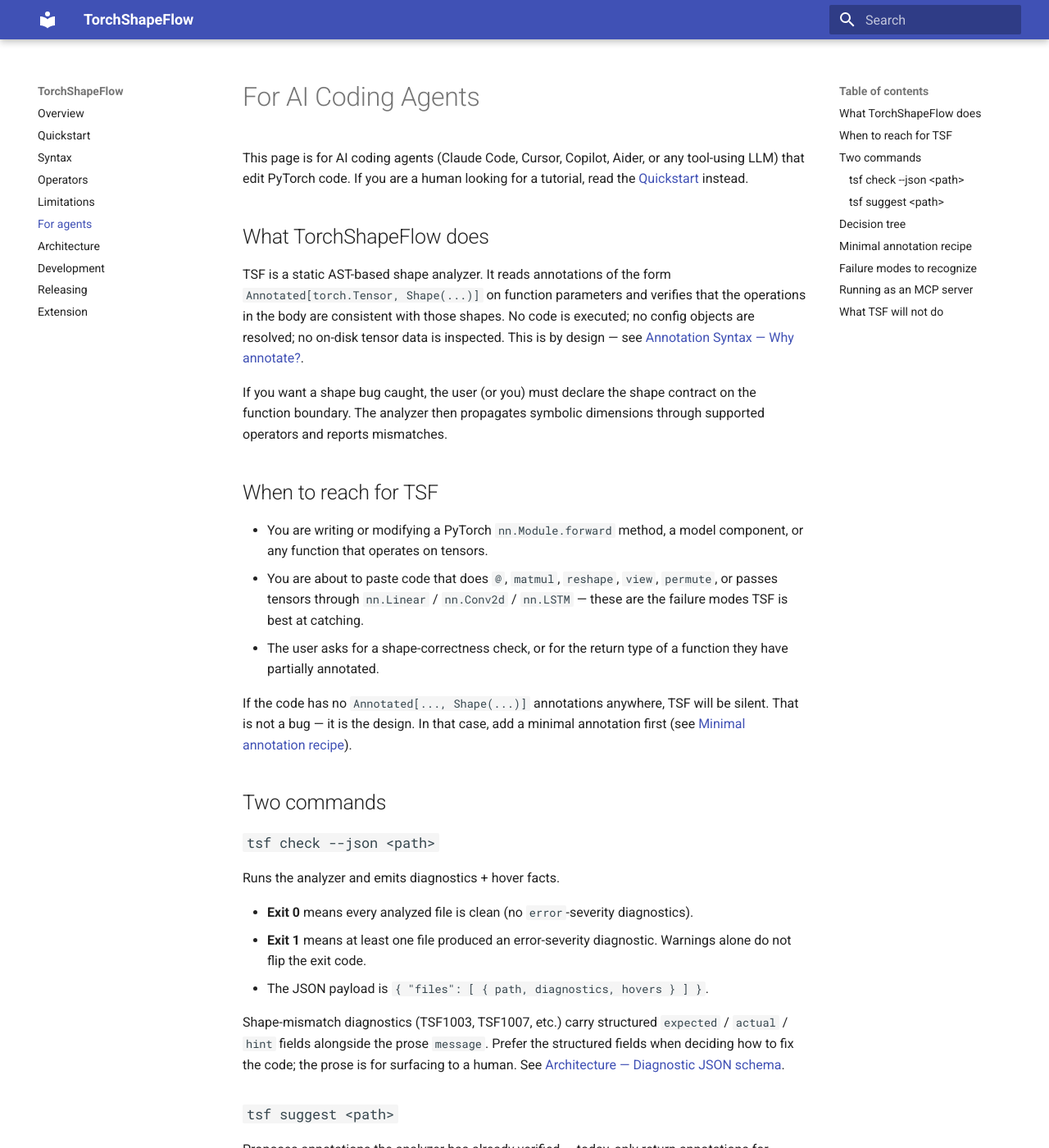
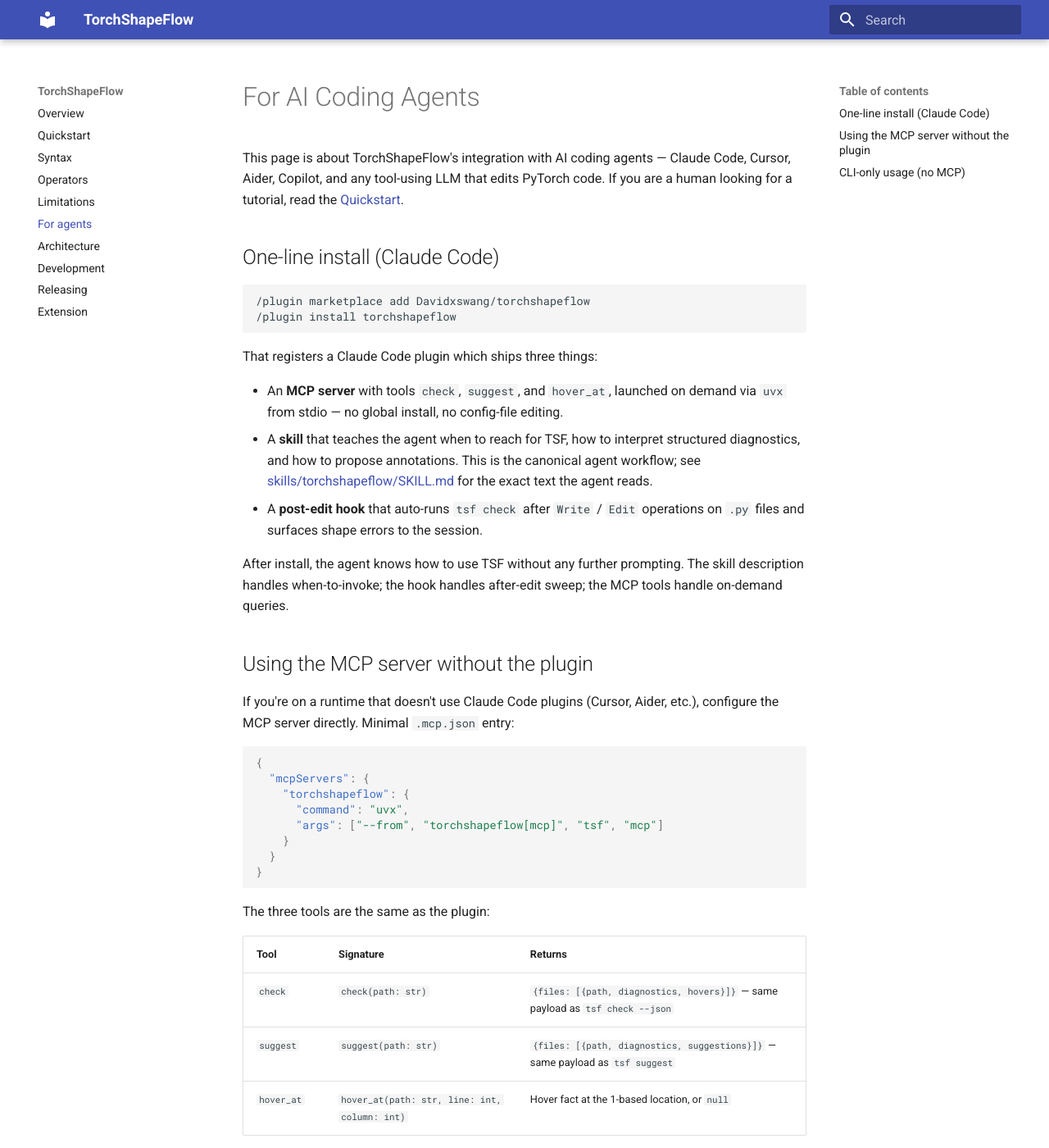
Before and after one commit to Davidxswang/torchshapeflow, an MkDocs documentation site: the page built from docs/agents.md, in a window 1280 px wide and 1400 px high. Shown: the whole window at 82% size. Built offline with MkDocs 1.6.1 and Material for MkDocs 9.7.7, drawn with Linux system fonts in a browser that asks for light colours; some of the changed text lies outside the part shown.

Commit message:
feat(plugin): ship TorchShapeFlow as a Claude Code plugin
Installs in one paste inside Claude Code:

    /plugin marketplace add Davidxswang/torchshapeflow
    /plugin install torchshapeflow

After that, the user's Claude Code has TSF wired in three ways with no
manual config-file editing:

- **MCP server**: `.mcp.json` at repo root spawns `uvx --from
  torchshapeflow[mcp] tsf mcp` on demand. The three tools from the
  earlier commit (`check`, `suggest`, `hover_at`) are now reachable
  from the plugin's MCP namespace.
- **Skill** at `skills/torchshapeflow/SKILL.md`: becomes the canonical
  agent-workflow document. Frontmatter description drives invocation —
  Claude decides when to reach for TSF based on the task context. The
  body explains the annotation-first mental model, how to read
  structured `expected`/`actual`/`hint` diagnostic fields, the
  decision tree for `check` vs `suggest`, the minimal annotation
  recipe, and the failure-mode table.
- **PostToolUse hook** at `hooks/hooks.json` + `hooks/post_edit.py`:
  after any `Write` / `Edit` on a `.py` file, the hook runs
  `tsf check --json` and surfaces error-severity diagnostics to the
  session via stderr. Non-blocking (always exits 0); silent when the
  analyzer is clean; silent when `uvx` isn't on PATH (graceful
  degradation). Ships with a 30s timeout to avoid stalling sessions.

Single source of truth:

- `skills/torchshapeflow/SKILL.md` is the canonical agent workflow.
- `docs/agents.md` is now a short meta page pointing at the skill for
  plugin users and at the bare MCP config for non-plugin runtimes
  (Cursor, Aider, etc.) — no duplicated workflow content.
- The CLI / MCP / skill all emit the same JSON schema (diagnostics +
  hovers + suggestions); that schema's field-level docs live in
  `architecture.md` and are cross-linked from the skill and agents.md.

README leads with the plugin install; the `pip install torchshapeflow`
path moves down as a secondary option for CLI users and for runtimes
without Claude Code plugin support.

No tests change — the server + CLI are identical to PR #31's earlier
commit; only the packaging around them is new. 394 tests still passing.

Co-Authored-By: Claude Opus 4.7 (1M context) <noreply@anthropic.com>

````diff
--- a/docs/agents.md
+++ b/docs/agents.md
@@ -1,168 +1,69 @@
 # For AI Coding Agents
 
-This page is for AI coding agents (Claude Code, Cursor, Copilot, Aider, or any
-tool-using LLM) that edit PyTorch code. If you are a human looking for a
-tutorial, read the [Quickstart](quickstart.md) instead.
+This page is about TorchShapeFlow's integration with AI coding agents — Claude
+Code, Cursor, Aider, Copilot, and any tool-using LLM that edits PyTorch code.
+If you are a human looking for a tutorial, read the [Quickstart](quickstart.md).
 
-## What TorchShapeFlow does
+## One-line install (Claude Code)
 
-TSF is a static AST-based shape analyzer. It reads annotations of the form
-`Annotated[torch.Tensor, Shape(...)]` on function parameters and verifies that
-the operations in the body are consistent with those shapes. No code is
-executed; no config objects are resolved; no on-disk tensor data is inspected.
-This is by design — see [Annotation Syntax — Why annotate?](syntax.md#why-annotate).
-
-If you want a shape bug caught, the user (or you) must declare the shape
-contract on the function boundary. The analyzer then propagates symbolic
-dimensions through supported operators and reports mismatches.
-
-## When to reach for TSF
-
-- You are writing or modifying a PyTorch `nn.Module.forward` method, a model
-  component, or any function that operates on tensors.
-- You are about to paste code that does `@`, `matmul`, `reshape`, `view`,
-  `permute`, or passes tensors through `nn.Linear` / `nn.Conv2d` / `nn.LSTM` —
-  these are the failure modes TSF is best at catching.
-- The user asks for a shape-correctness check, or for the return type of a
-  function they have partially annotated.
-
-If the code has no `Annotated[..., Shape(...)]` annotations anywhere, TSF will
-be silent. That is not a bug — it is the design. In that case, add a minimal
-annotation first (see [Minimal annotation recipe](#minimal-annotation-recipe)).
-
-## Two commands
-
-### `tsf check --json <path>`
-
-Runs the analyzer and emits diagnostics + hover facts.
-
-- **Exit 0** means every analyzed file is clean (no `error`-severity
-  diagnostics).
-- **Exit 1** means at least one file produced an error-severity diagnostic.
-  Warnings alone do not flip the exit code.
-- The JSON payload is `{ "files": [ { path, diagnostics, hovers } ] }`.
-
-Shape-mismatch diagnostics (TSF1003, TSF1007, etc.) carry structured
-`expected` / `actual` / `hint` fields alongside the prose `message`. Prefer
-the structured fields when deciding how to fix the code; the prose is for
-surfacing to a human. See [Architecture — Diagnostic JSON schema](architecture.md#diagnostic-json-schema).
-
-### `tsf suggest <path>`
-
-Proposes annotations the analyzer has already verified — today, only return
-annotations for functions whose parameters are annotated and whose every exit
-path returns a shape-stable tensor.
-
-- **Exit 0** means analysis succeeded (regardless of whether suggestions were
-  produced).
-- **Exit 1** means at least one file emitted an error-severity diagnostic.
-  This matters: an empty `suggestions` list alongside a clean exit means "TSF
-  verified the function and has nothing to add." An empty `suggestions` list
-  alongside a non-zero exit means "TSF could not verify some function — read
-  the `diagnostics` to see why." Do not conflate the two.
-- Payload is `{ "files": [ { path, diagnostics, suggestions } ] }`.
-- The command is read-only. It never rewrites source files. If you act on a
-  suggestion, you do the edit; TSF only recommends.
-
-Each suggestion includes a pasteable `annotation` string and a raw `shape`.
-The annotation is rendered by reusing the first annotated parameter's AST as
-a template, so names like `Annotated`, `Tensor`, `torch.Tensor`, and
-`typing.Annotated` always match what the target file already imports. Paste
-the `annotation` verbatim.
-
-## Decision tree
-
-```
-User edited PyTorch code?
-├── yes → run tsf check --json
-│         ├── exit 1 → surface diagnostics to user; for each TSF1xxx error,
-│         │           the `expected`, `actual`, and `hint` fields tell you
-│         │           exactly what to change
-│         └── exit 0 → (optional) run tsf suggest to see whether TSF can
-│                     fill in return annotations you have not written yet
-└── no  → no action needed
+```text
+/plugin marketplace add Davidxswang/torchshapeflow
+/plugin install torchshapeflow
 ```
 
-## Minimal annotation recipe
+That registers a Claude Code plugin which ships three things:
 
-If the user's code has no annotations, the smallest first step is:
+- An **MCP server** with tools `check`, `suggest`, and `hover_at`, launched on
+  demand via `uvx` from stdio — no global install, no config-file editing.
+- A **skill** that teaches the agent when to reach for TSF, how to interpret
+  structured diagnostics, and how to propose annotations. This is the
+  canonical agent workflow; see
+  [skills/torchshapeflow/SKILL.md](https://github.com/Davidxswang/torchshapeflow/blob/main/skills/torchshapeflow/SKILL.md)
+  for the exact text the agent reads.
+- A **post-edit hook** that auto-runs `tsf check` after `Write` / `Edit`
+  operations on `.py` files and surfaces shape errors to the session.
 
-```python
-from typing import Annotated
-import torch
-from torchshapeflow import Shape
+After install, the agent knows how to use TSF without any further prompting.
+The skill description handles when-to-invoke; the hook handles after-edit
+sweep; the MCP tools handle on-demand queries.
 
+## Using the MCP server without the plugin
 
-def forward(
-    self,
-    x: Annotated[torch.Tensor, Shape("B", "T", 768)],
-):
-    ...
-```
-
-Symbolic names (`"B"`, `"T"`) are the default. Use integer constants only for
-axes that are semantically fixed (`3` for RGB, `768` for a known embedding
-width). Dimensions that come from config objects or from disk-loaded data
-should stay symbolic — the analyzer cannot see their values.
-
-For larger projects, centralize shape aliases in a `shapes.py` module. See
-[Annotation Syntax — Type alias pattern](syntax.md#type-alias-pattern).
-
-## Failure modes to recognize
-
-| Symptom | Likely cause | What to do |
-|---|---|---|
-| `tsf check` emits no diagnostics and no hovers | No `Shape` annotations in the file | Add one annotation to a function parameter and re-run |
-| `TSF2001` / `TSF2002` / `TSF2003` warnings | Inference lost at a specific operator or call site | Either the operator is unsupported (fine to ignore) or you can annotate the called helper to restore tracking |
-| `tsf suggest` returns empty `suggestions` with exit 0 | TSF analyzed the function cleanly but one of the preconditions did not hold (e.g. multiple return paths with different shapes, a generator, an ExpressionDim in the inferred shape) | No action required — the feature is intentionally narrow |
-| `tsf suggest` returns empty `suggestions` with exit 1 | An error-severity diagnostic fired; the function is not endorsed | Read `diagnostics`, fix the reported error, then re-run |
-
-## Running as an MCP server
-
-For tool-using agents that speak the Model Context Protocol (Claude Code,
-Cursor, Aider, and others), TSF ships a first-class MCP server. Install the
-optional extra:
-
-```bash
-pip install "torchshapeflow[mcp]"
-```
-
-Then configure your agent runtime to launch the server with `tsf mcp`. The
-server speaks the standard MCP stdio transport — no ports, no auth tokens.
-A minimal `.mcp.json` entry looks like:
+If you're on a runtime that doesn't use Claude Code plugins (Cursor, Aider,
+etc.), configure the MCP server directly. Minimal `.mcp.json` entry:
 
 ```json
 {
   "mcpServers": {
     "torchshapeflow": {
-      "command": "tsf",
-      "args": ["mcp"]
+      "command": "uvx",
+      "args": ["--from", "torchshapeflow[mcp]", "tsf", "mcp"]
     }
   }
 }
 ```
 
-The server exposes three tools, each a thin wrapper over the analyzer that
-powers `tsf check` / `tsf suggest`:
+The three tools are the same as the plugin:
 
-| Tool | Signature | What it returns |
+| Tool | Signature | Returns |
 |---|---|---|
 | `check` | `check(path: str)` | `{files: [{path, diagnostics, hovers}]}` — same payload as `tsf check --json` |
 | `suggest` | `suggest(path: str)` | `{files: [{path, diagnostics, suggestions}]}` — same payload as `tsf suggest` |
-| `hover_at` | `hover_at(path: str, line: int, column: int)` | The `HoverFact` dict bracketing that 1-based location, or `null` if none applies |
+| `hover_at` | `hover_at(path: str, line: int, column: int)` | Hover fact at the 1-based location, or `null` |
 
-The semantics are identical to the CLI. If you already know how to read
-`tsf check --json` output (see [Architecture — Diagnostic JSON schema](architecture.md#diagnostic-json-schema)),
-you already know how to read the `check` tool's result.
+See [Architecture — Diagnostic JSON schema](architecture.md#diagnostic-json-schema)
+for the field-level schema shared by both the CLI and the MCP server.
 
-## What TSF will not do
+## CLI-only usage (no MCP)
 
-- Execute user code to infer shapes.
-- Resolve config objects like `cfg.d_model` or YAML entries.
-- Infer shapes of tensors loaded from disk (`torch.load`, dataset `__getitem__`,
-  HDF5 / Parquet / pickle).
-- Rewrite source files.
-- Check dtype, device, layout, or distributed-tensor semantics — it is
-  shape-only by design.
+Agents that want to shell out directly instead of going through MCP can invoke
+the same commands:
 
-See [Limitations](limitations.md) for the complete non-goals list.
+```bash
+tsf check --json path/to/file.py     # exit 1 on shape errors
+tsf suggest path/to/file.py          # exit 1 iff analysis surfaced errors
+```
+
+Both produce the same JSON you would see via MCP. The agent workflow in
+[the skill](https://github.com/Davidxswang/torchshapeflow/blob/main/skills/torchshapeflow/SKILL.md)
+applies identically.
````
Also changed, not shown: README.md (+14 -0 lines), skills/torchshapeflow/SKILL.md (added, +115 -0 lines), .mcp.json (added), 3 other files.
